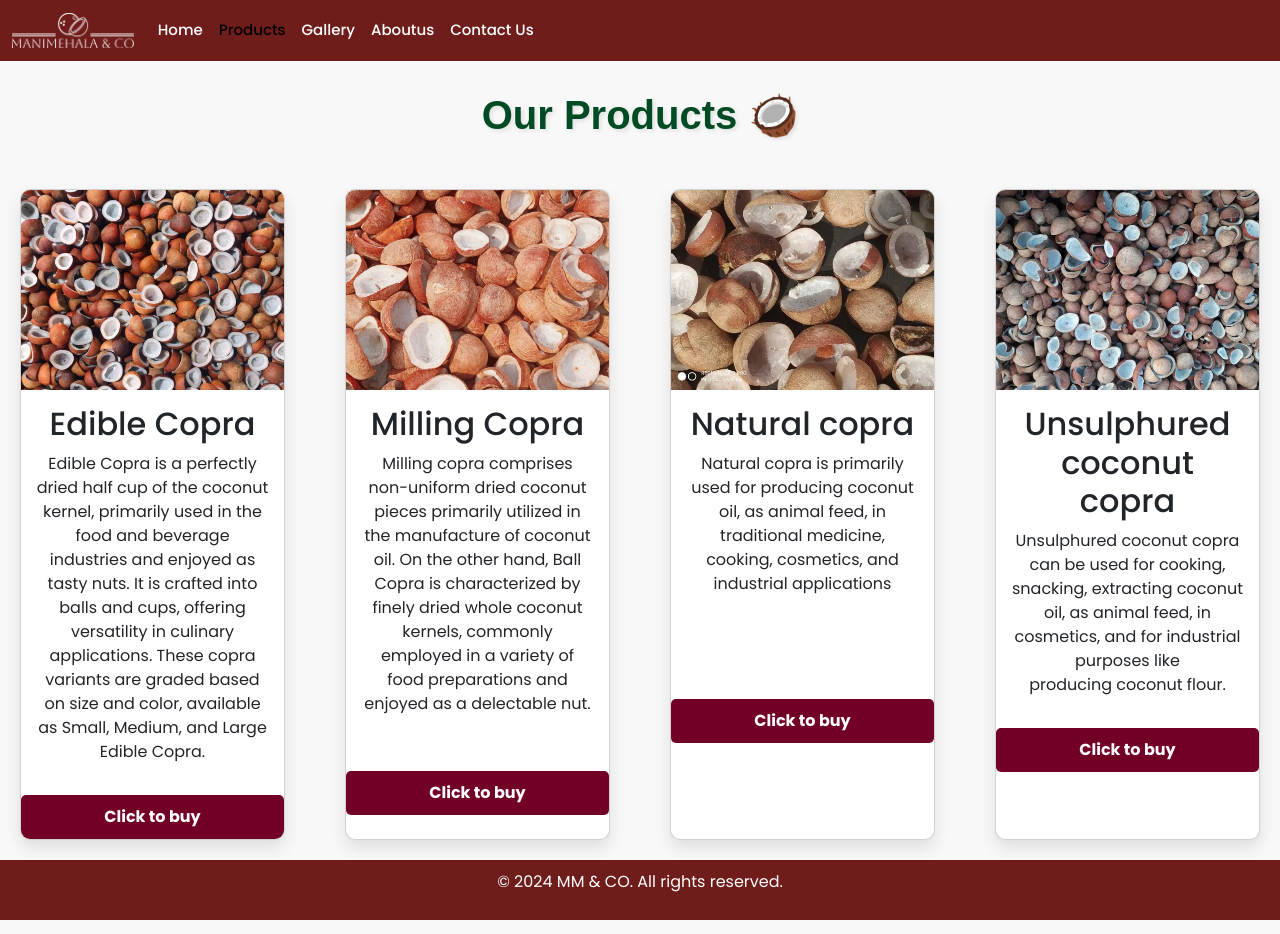
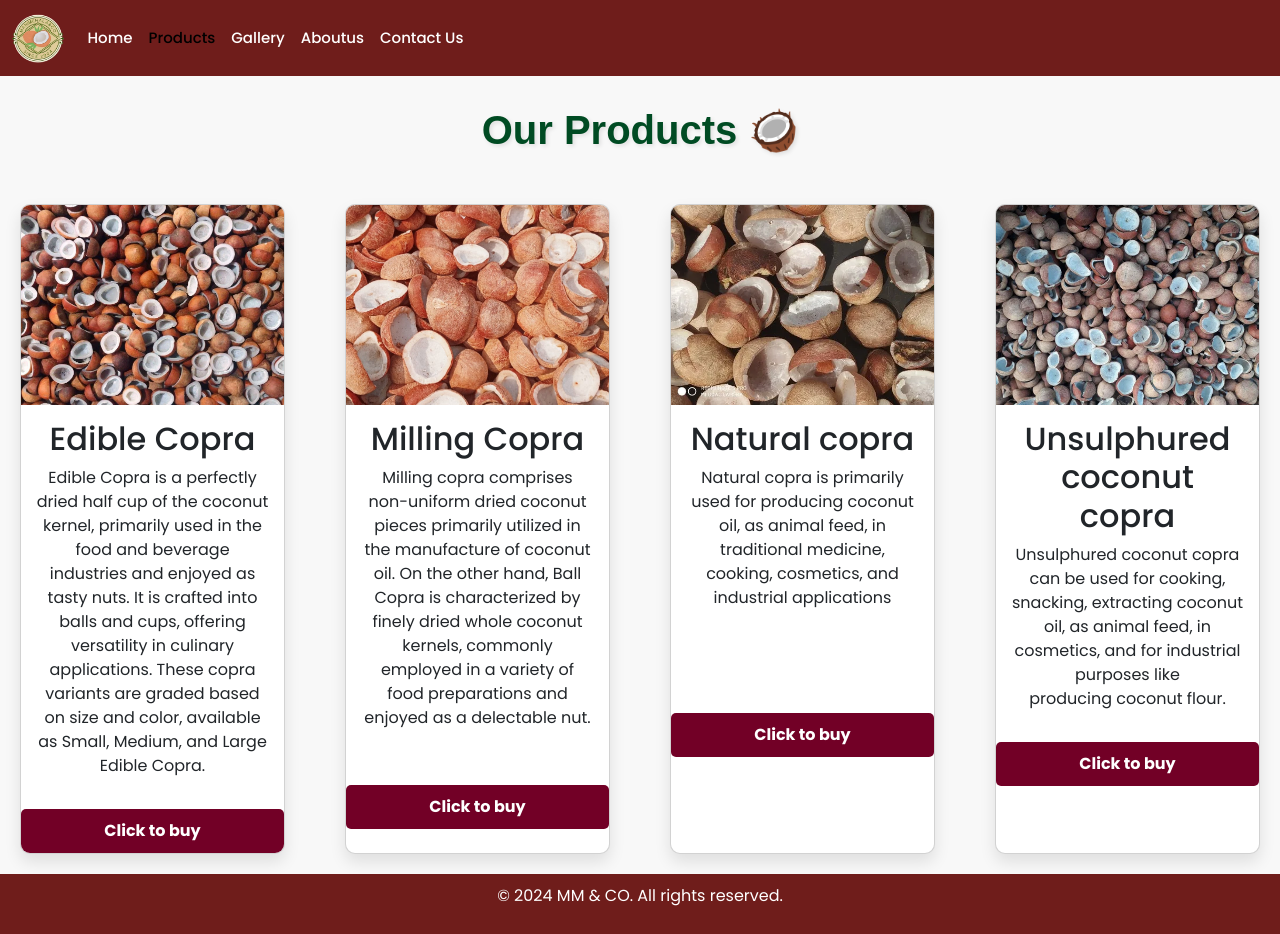
Before and after one commit to ManiPavi/Manimehala-co, a plain HTML site: page products.html in a window 1280 px wide. Drawn offline with nearby package versions, Linux system fonts and the light colour scheme.

Commit message:
Update products.html

```diff
--- a/products.html
+++ b/products.html
@@ -139,7 +139,7 @@
 
     <nav class="navbar navbar-expand-lg ">
         <div class="container-fluid">
-          <a class="navbar-brand" href="#"><img src="images/logo.webp" alt="" height="35px"></a>
+          <a class="navbar-brand" href="#"><img src="images/logo2.png" alt="" height="50px"></a>
           <button class="navbar-toggler" type="button" data-bs-toggle="collapse" data-bs-target="#navbarNav" aria-controls="navbarNav" aria-expanded="false" aria-label="Toggle navigation">
             <span class="navbar-toggler-icon"></span>
           </button>
```
